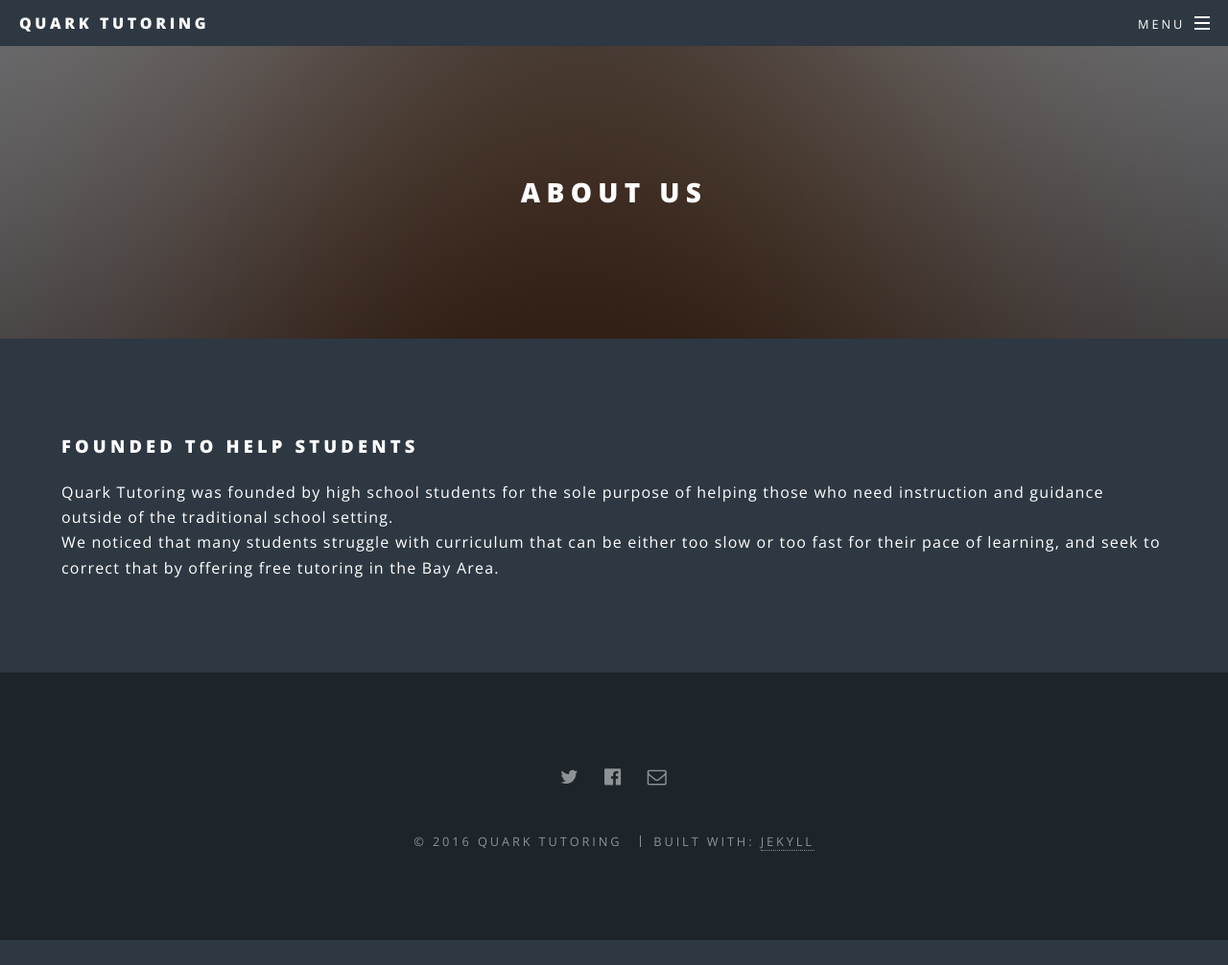
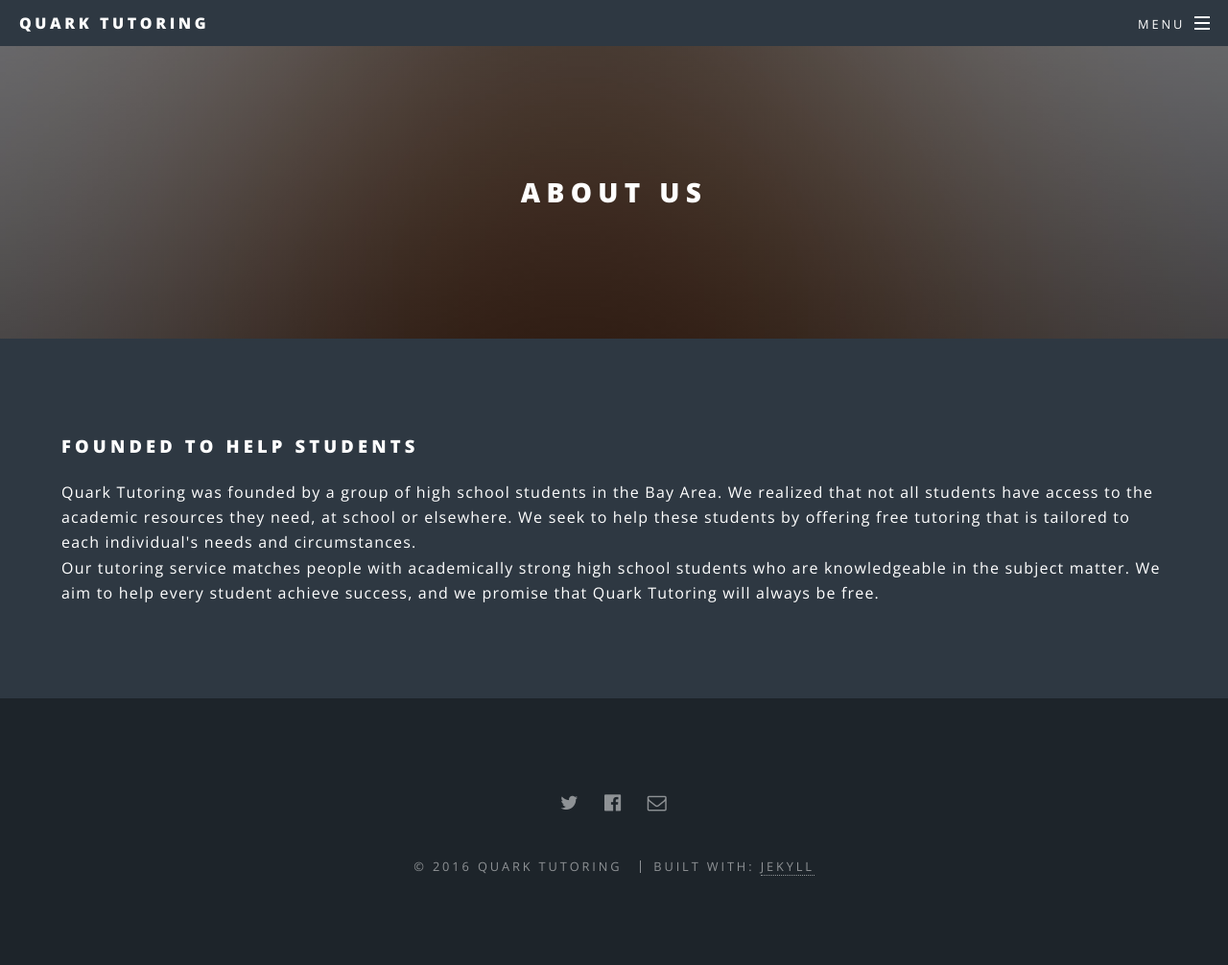
Before and after one commit to quarktutoring/quarktutoring.github.io, a Jekyll site: the page built from about.html, in a window 1280 px wide and 1006 px high. Shown: the whole window at 96% size. Built offline with Jekyll 4.4.1, drawn with Linux system fonts in a browser that asks for light colours.

Commit message:
Update about.html

```diff
--- a/about.html
+++ b/about.html
@@ -3,5 +3,5 @@
 title: About Us
 ---
 <h3>Founded to help students</h3>
-<p>Quark Tutoring was founded by high school students for the sole purpose of helping those who need instruction and guidance outside of the traditional school setting.<br>
-We noticed that many students struggle with curriculum that can be either too slow or too fast for their pace of learning, and seek to correct that by offering free tutoring in the Bay Area.</p>
+<p>Quark Tutoring was founded by a group of high school students in the Bay Area. We realized that not all students have access to the academic resources they need, at school or elsewhere. We seek to help these students by offering free tutoring that is tailored to each individual's needs and circumstances.<br>
+Our tutoring service matches people with academically strong high school students who are knowledgeable in the subject matter. We aim to help every student achieve success, and we promise that Quark Tutoring will always be free.</p>
```
